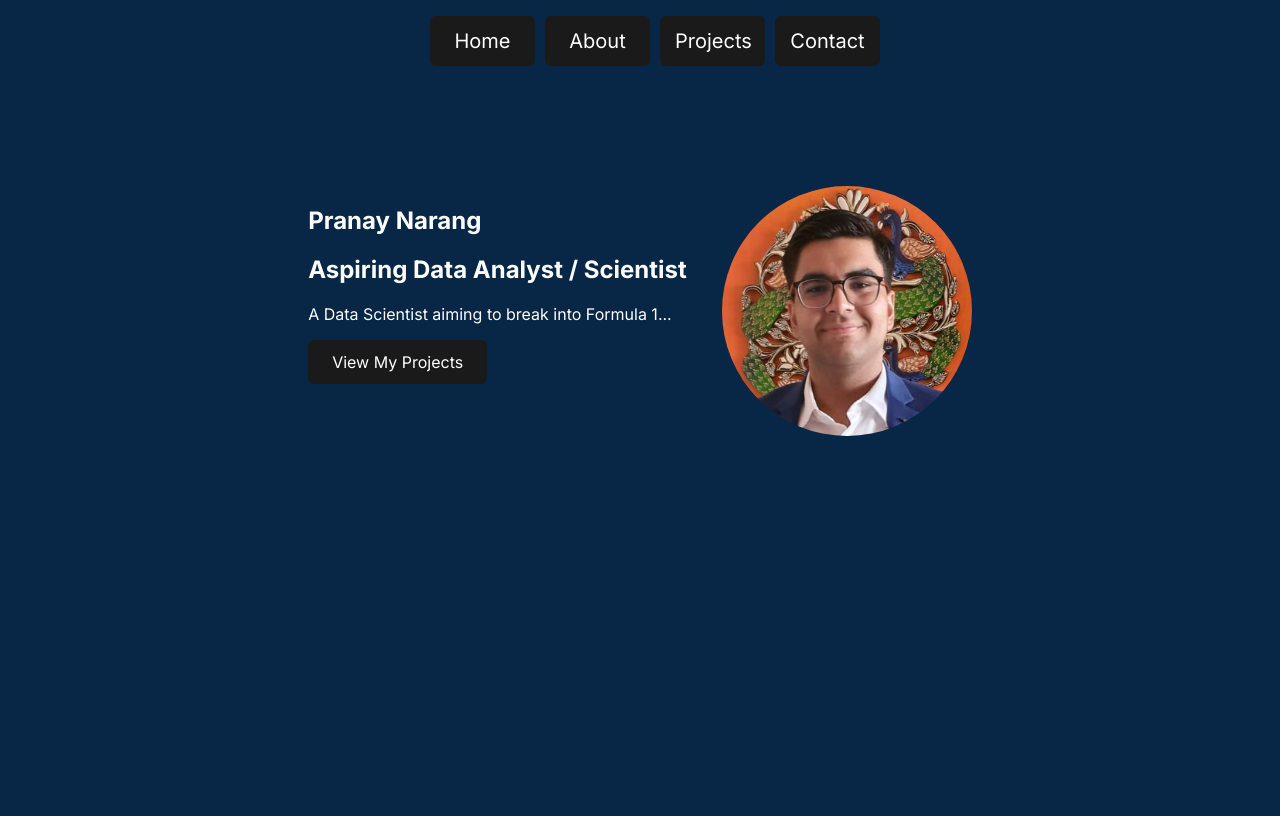
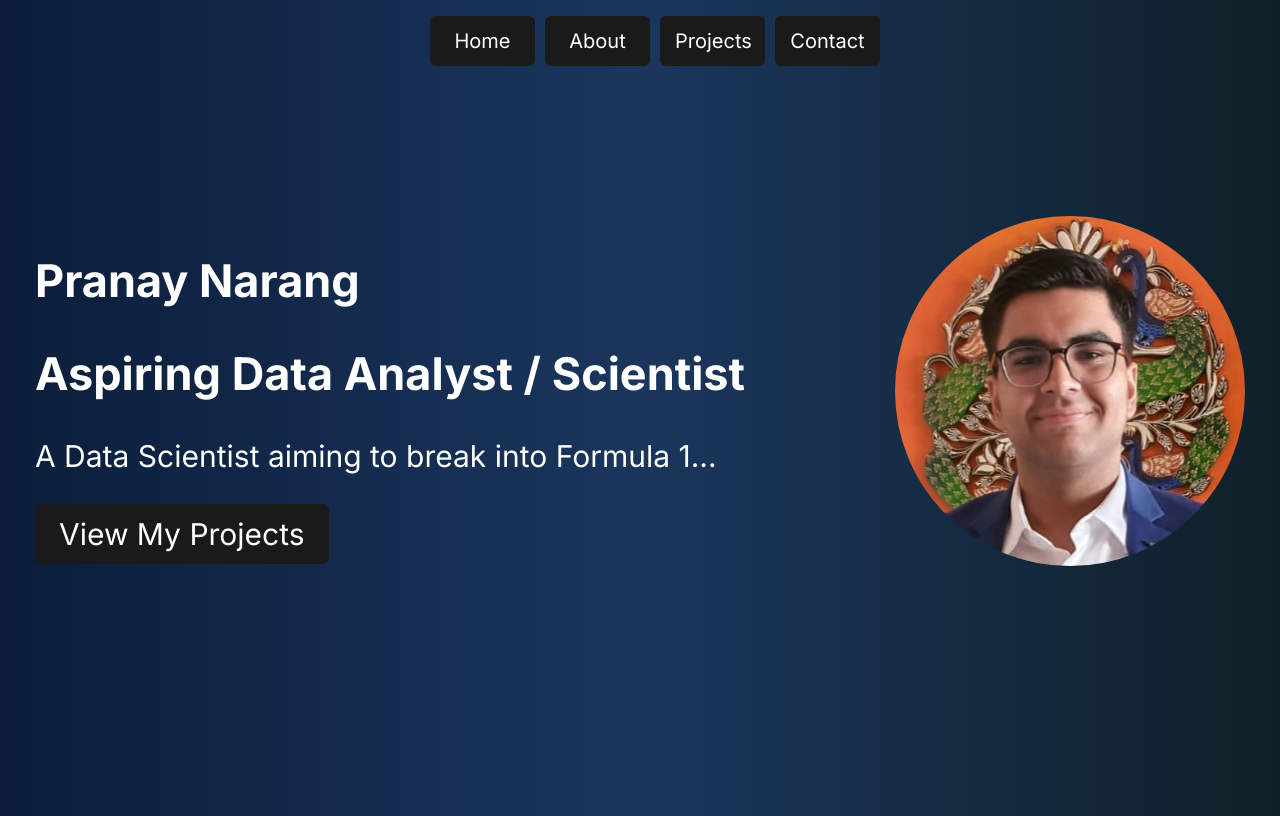
Before and after one commit to pranaypy/personal-portfolio, a plain HTML site: page index.html in a window 1280 px wide. Drawn offline with Linux system fonts and the light colour scheme.

Commit message:
Final polish on hero section styling

```diff
--- a/css/style.css
+++ b/css/style.css
@@ -1,5 +1,7 @@
 body {
-    background-color: #082645;
+    background: linear-gradient(to right, #0b1d3a, #1a365d, #0f2027);
+    min-height: 100vh;
+    margin: 0;
     color: white;
     font-family: 'Inter', -apple-system, sans-serif;
 }
@@ -33,12 +35,12 @@
 }
 
 .main-text{
-    margin-right: 35px;
+    margin-right: 150px;
 }
 
 .profile-photo{
-    width: 250px;
-    height: 250px;
+    width: 350px;
+    height: 350px;
     object-fit: cover;
     border-radius: 100%;
 }
@@ -46,7 +48,8 @@
 .intro-content{
     display: flex;
     justify-content: center;
-    margin-top: 120px;
+    margin-top: 150px;
+    font-size: 30px;
 }
 
 .cta-button{
@@ -62,7 +65,5 @@
 .cta-button:hover{
     background-color: #656262 ;
     color: #ffffff;
-    /* background-color: #ffffff ;
-    color: #1a1a1a;
-  */
+
 }
```
